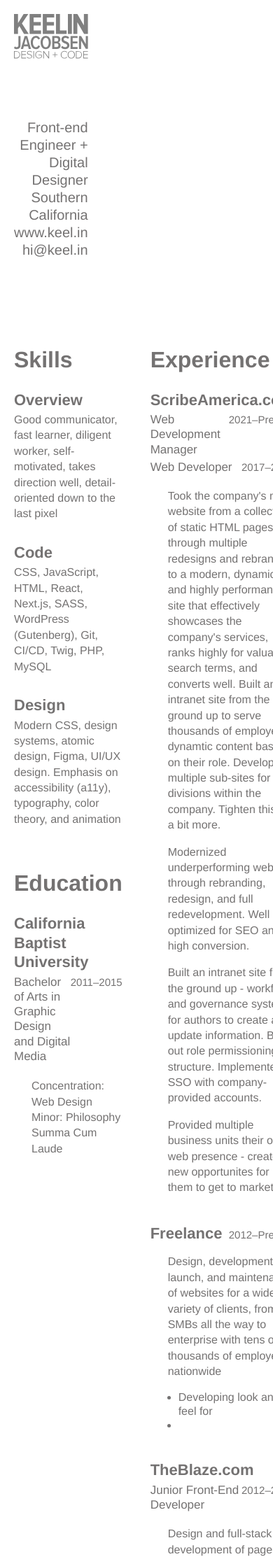
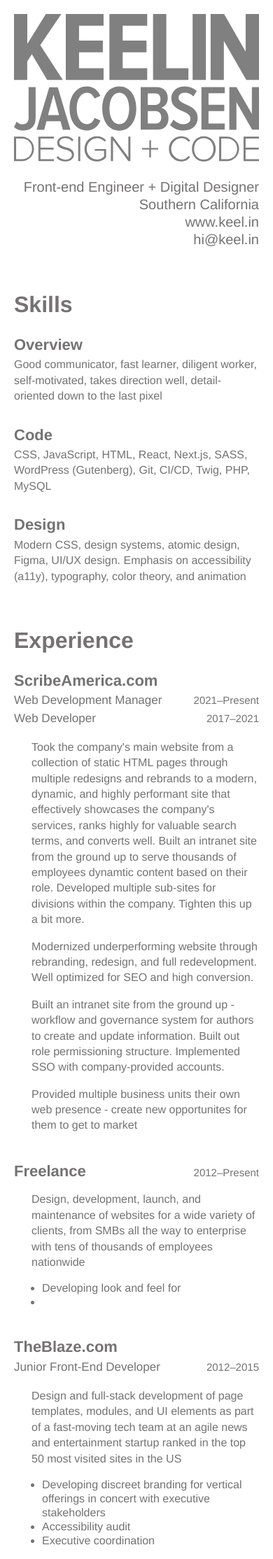
Before and after one commit to KeelinJ/keelinj.github.io, a Jekyll site: the page built from docs/resume.html, in a window 390 px wide. Shown: the top 2228 px of the page at 70% size. Built offline with Jekyll 4.4.1, drawn with Linux system fonts in a browser that asks for light colours.

Commit message:
grid mobile

```diff
--- a/docs/css/resume.scss
+++ b/docs/css/resume.scss
@@ -138,7 +138,6 @@ article p {
 .wrapper {
   display: flex;
   align-items: baseline;
-  @extend %clearfix;
 }
 .wrapper h3 {
   margin: 0;
@@ -165,15 +164,13 @@ article p {
   padding: 0;
   margin-top: 0;
 }
-/*.freelance p {
-  margin: 10px 0 25px;
-}*/
 @media screen and (max-width: 800px) {
   .resume {
     grid-template-areas: "logo contact" "side side" "main main" "education education";
   }
   main {
-    grid-row: span 3;
+    display: flex;
+    flex-direction: column;
   }
   article,
   section {
@@ -182,8 +179,10 @@ article p {
 }
 @media screen and (max-width: 600px) {
   .resume {
+    padding: 30px;
+  }
+  header {
     grid-template-columns: 1fr 1fr;
-    padding: 30px;
   }
   .skills article {
     margin-bottom: 30px;
@@ -199,9 +198,7 @@ article p {
     grid-template-areas: "logo" "contact" "side" "main" "education";
   }
   header {
-    grid-template-areas: "logo" "contact";
-    grid-row: span 2;
-    grid-column: auto;
+    display: block;
   }
   main {
     grid-column: auto;
```
